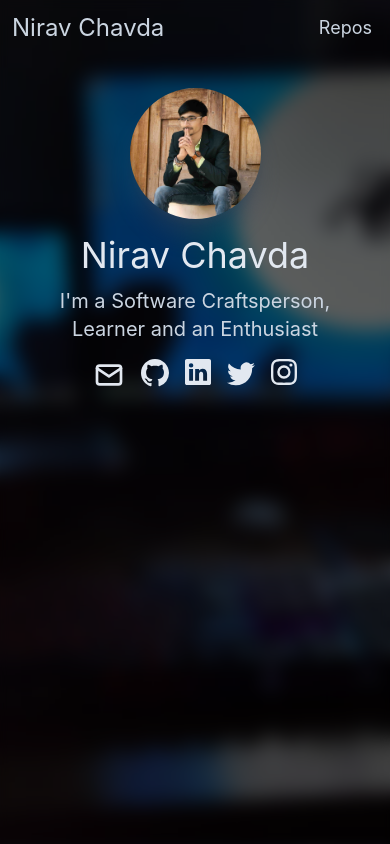
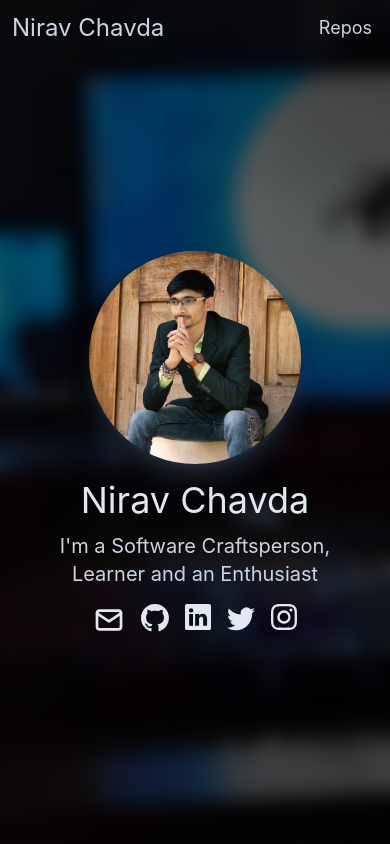
Before and after one commit to niravchavda99/niravchavda99.github.io, a React (Create React App) app: page / in a window 390 px wide. Shown: the top 844 px of the page. Built offline with nearby package versions, Linux system fonts and the light colour scheme.

Commit message:
ENH: Change profile image sizing

```diff
--- a/src/app/about/About.scss
+++ b/src/app/about/About.scss
@@ -1,7 +1,7 @@
 @import "src/app/common/Common.scss";
 
 #about {
-  @apply h-max border-b p-8 transition-all border-b-slate-300;
+  @apply h-max border-b p-8 transition-all border-b-slate-300 flex flex-col justify-center;
   min-height: 100vh;
 }
 
@@ -10,11 +10,11 @@
 }
 
 .profile-image-wrapper {
-  @apply flex flex-wrap justify-center;
+  @apply flex flex-wrap justify-center -mt-16;
 }
 
 .profile-image-container {
-  @apply w-6/12 sm:w-1/4 px-4;
+  @apply w-3/4 sm:w-3/5 md:w-1/2 lg:w-1/3 xl:w-1/4 px-4;
 }
 
 .image-container {
```
